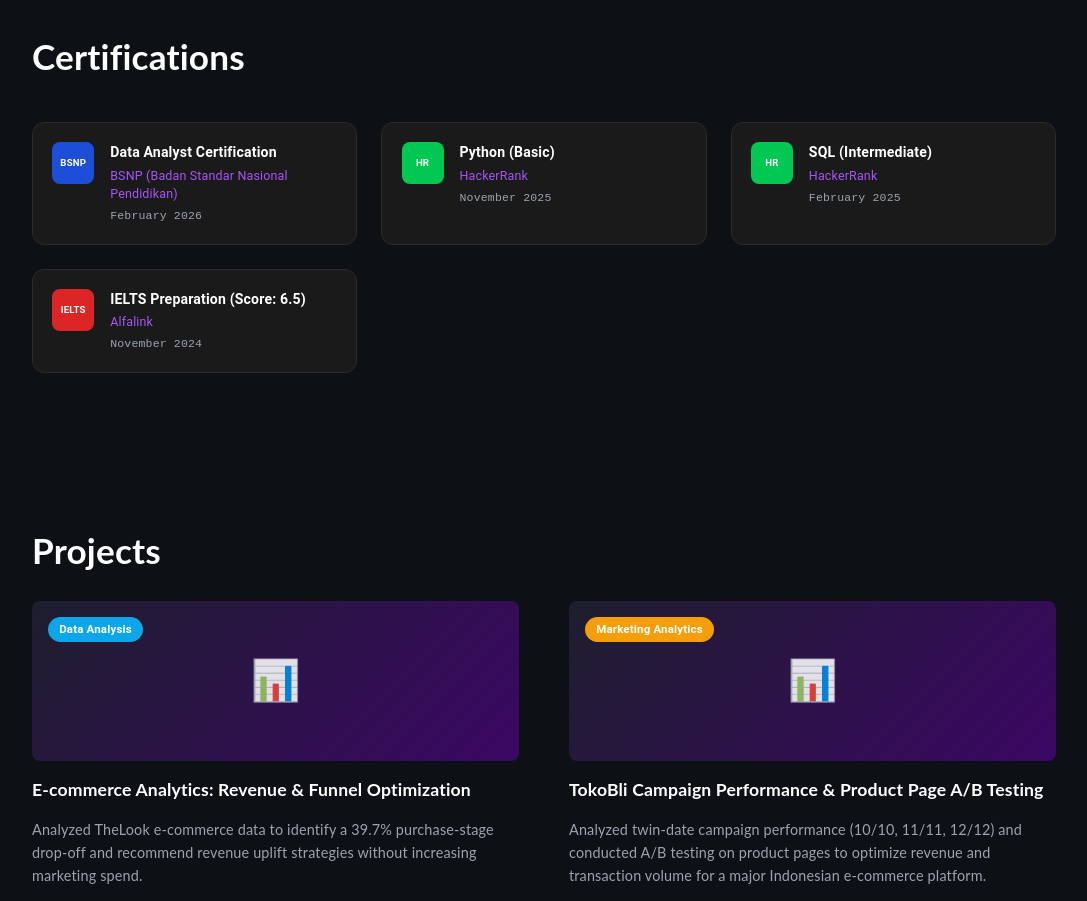
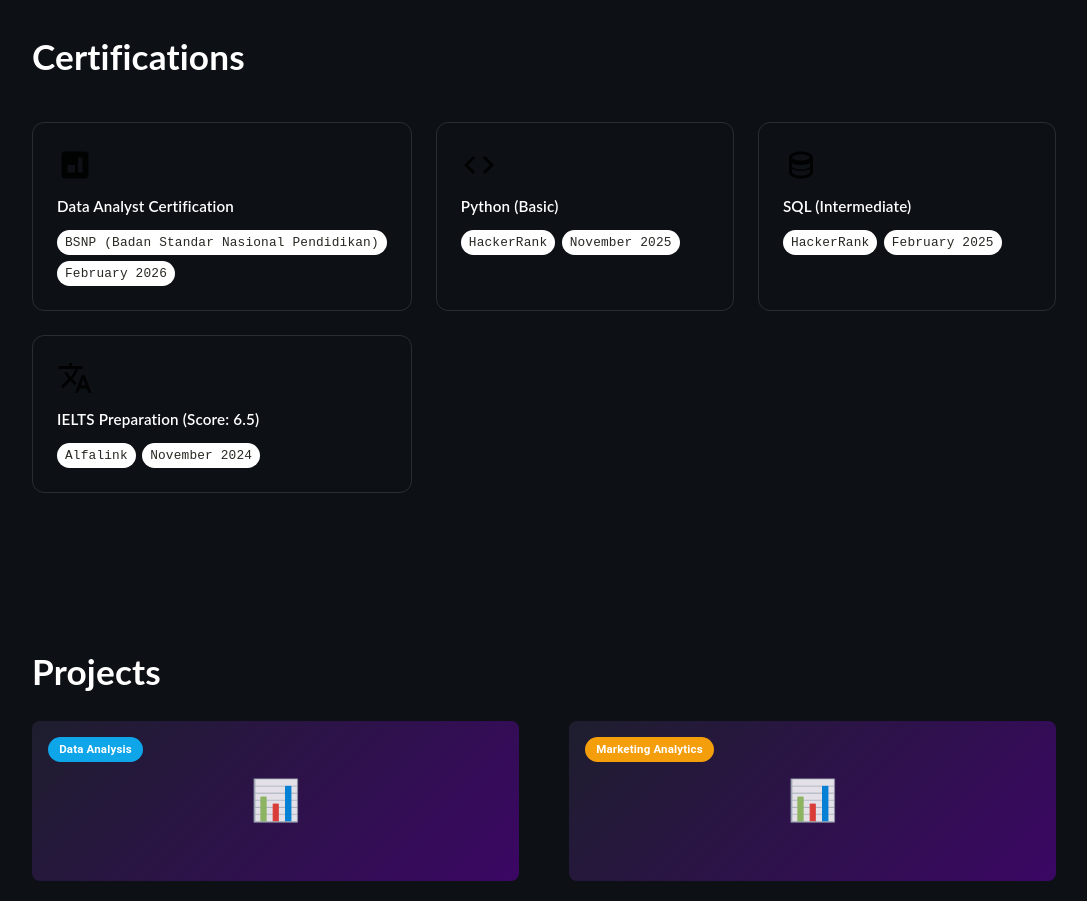
Before and after one commit to NatVincent7/react-portfolio, a React (Create React App) app: page / in a window 1280 px wide. Shown: the part 4380-5281 px from the top of the page, without its empty margins (96-1183 px from the left). Built offline with nearby package versions, Linux system fonts and the light colour scheme.

Commit message:
Style: change the color and logo of certification to be aligned with skills section

```diff
--- a/src/components/Timeline.tsx
+++ b/src/components/Timeline.tsx
@@ -4,6 +4,7 @@
 import { VerticalTimeline, VerticalTimelineElement } from 'react-vertical-timeline-component';
 import 'react-vertical-timeline-component/style.min.css';
 import '../assets/styles/Timeline.scss';
+import Chip from '@mui/material/Chip';
 import { workExperience, orgExperience, educationList, certifications } from '../data/portfolioData';
 
 const iconStyle = { background: '#5000ca', color: '#fff' };
@@ -29,6 +30,37 @@
     ))}
   </ul>
 );
+
+const IconDataAnalyst = () => (
+  <svg width="36" height="36" viewBox="0 0 24 24" fill="currentColor">
+    <path d="M19 3H5c-1.1 0-2 .9-2 2v14c0 1.1.9 2 2 2h14c1.1 0 2-.9 2-2V5c0-1.1-.9-2-2-2zm-7 14H7v-5h5v5zm5 0h-3V7h3v10z"/>
+  </svg>
+);
+
+const IconPython = () => (
+  <svg width="36" height="36" viewBox="0 0 24 24" fill="currentColor">
+    <path d="M9.4 16.6L4.8 12l4.6-4.6L8 6l-6 6 6 6 1.4-1.4zm5.2 0l4.6-4.6-4.6-4.6L16 6l6 6-6 6-1.4-1.4z"/>
+  </svg>
+);
+
+const IconSQL = () => (
+  <svg width="36" height="36" viewBox="0 0 24 24" fill="currentColor">
+    <path d="M12 3C7.58 3 4 4.79 4 7v10c0 2.21 3.58 4 8 4s8-1.79 8-4V7c0-2.21-3.58-4-8-4zm0 2c3.87 0 6 1.5 6 2s-2.13 2-6 2-6-1.5-6-2 2.13-2 6-2zm0 14c-3.87 0-6-1.5-6-2v-2.23c1.61.78 3.72 1.23 6 1.23s4.39-.45 6-1.23V17c0 .5-2.13 2-6 2zm0-4c-3.87 0-6-1.5-6-2v-2.23c1.61.78 3.72 1.23 6 1.23s4.39-.45 6-1.23V13c0 .5-2.13 2-6 2z"/>
+  </svg>
+);
+
+const IconLanguage = () => (
+  <svg width="36" height="36" viewBox="0 0 24 24" fill="currentColor">
+    <path d="M12.87 15.07l-2.54-2.51.03-.03c1.74-1.94 2.98-4.17 3.71-6.53H17V4h-7V2H8v2H1v1.99h11.17C11.5 7.92 10.44 9.75 9 11.35 8.07 10.32 7.3 9.19 6.69 8h-2c.73 1.63 1.73 3.17 2.98 4.56l-5.09 5.02L4 19l5-5 3.11 3.11.76-2.04zM18.5 10h-2L12 22h2l1.12-3h4.75L21 22h2l-4.5-12zm-2.62 7l1.62-4.33L19.12 17h-3.24z"/>
+  </svg>
+);
+
+const getCertIcon = (name: string) => {
+  if (name.toLowerCase().includes('python')) return <IconPython />;
+  if (name.toLowerCase().includes('sql')) return <IconSQL />;
+  if (name.toLowerCase().includes('ielts')) return <IconLanguage />;
+  return <IconDataAnalyst />;
+};
 
 function Timeline() {
   const [tab, setTab] = useState<'work' | 'org'>('work');
@@ -141,32 +173,24 @@
           }}>
             {certifications.map((c, i) => (
               <div key={i} style={{
-                background: '#1a1a1a',
-                border: '1px solid #2a2a2a',
+                border: '1px solid rgba(128,128,128,0.25)',
                 borderRadius: 12,
-                padding: '1.2rem',
+                padding: '1.5rem',
                 display: 'flex',
-                gap: '1rem',
+                flexDirection: 'column',
                 alignItems: 'flex-start',
+                gap: '0.75rem',
                 transition: 'border-color 0.2s',
                 cursor: 'default',
               }}
-                onMouseEnter={e => (e.currentTarget.style.borderColor = '#5000ca')}
-                onMouseLeave={e => (e.currentTarget.style.borderColor = '#2a2a2a')}
+                onMouseEnter={e => (e.currentTarget.style.borderColor = 'rgba(128,128,128,0.6)')}
+                onMouseLeave={e => (e.currentTarget.style.borderColor = 'rgba(128,128,128,0.25)')}
               >
-                {c.logoUrl ? (
-                  <img src={c.logoUrl} alt="logo" style={{ width: 42, height: 42, borderRadius: 8, objectFit: 'contain', flexShrink: 0 }} />
-                ) : (
-                  <div style={{
-                    width: 42, height: 42, borderRadius: 8, background: c.logoColor,
-                    display: 'flex', alignItems: 'center', justifyContent: 'center',
-                    fontSize: '0.6rem', fontWeight: 700, color: '#fff', flexShrink: 0,
-                  }}>{c.logoText}</div>
-                )}
-                <div>
-                  <div style={{ fontWeight: 600, fontSize: '0.88rem', marginBottom: '0.2rem', color: '#fff' }}>{c.name}</div>
-                  <div style={{ color: '#a855f7', fontSize: '0.78rem' }}>{c.issuer}</div>
-                  <div style={{ color: '#9ca3af', fontFamily: 'monospace', fontSize: '0.72rem', marginTop: '0.2rem' }}>{c.year}</div>
+                {getCertIcon(c.name)}
+                <h3 style={{ margin: 0, fontSize: '0.95rem', fontWeight: 600 }}>{c.name}</h3>
+                <div style={{ display: 'flex', flexWrap: 'wrap', gap: '0.4rem' }}>
+                  <Chip label={c.issuer} className="chip" size="small" />
+                  <Chip label={c.year} className="chip" size="small" />
                 </div>
               </div>
             ))}
```
